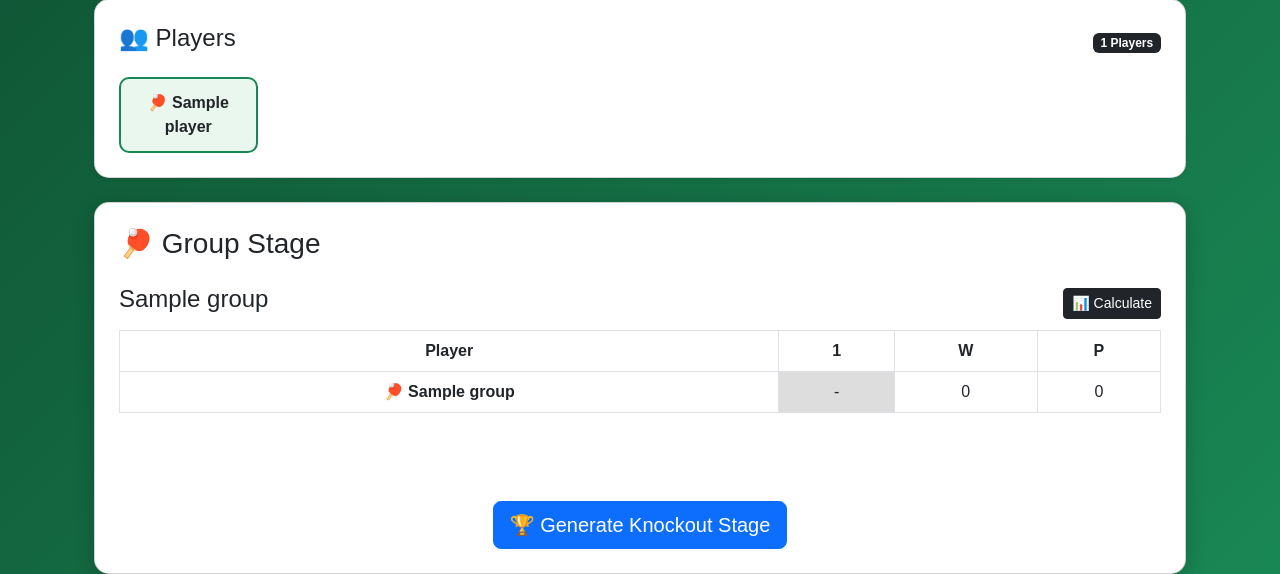
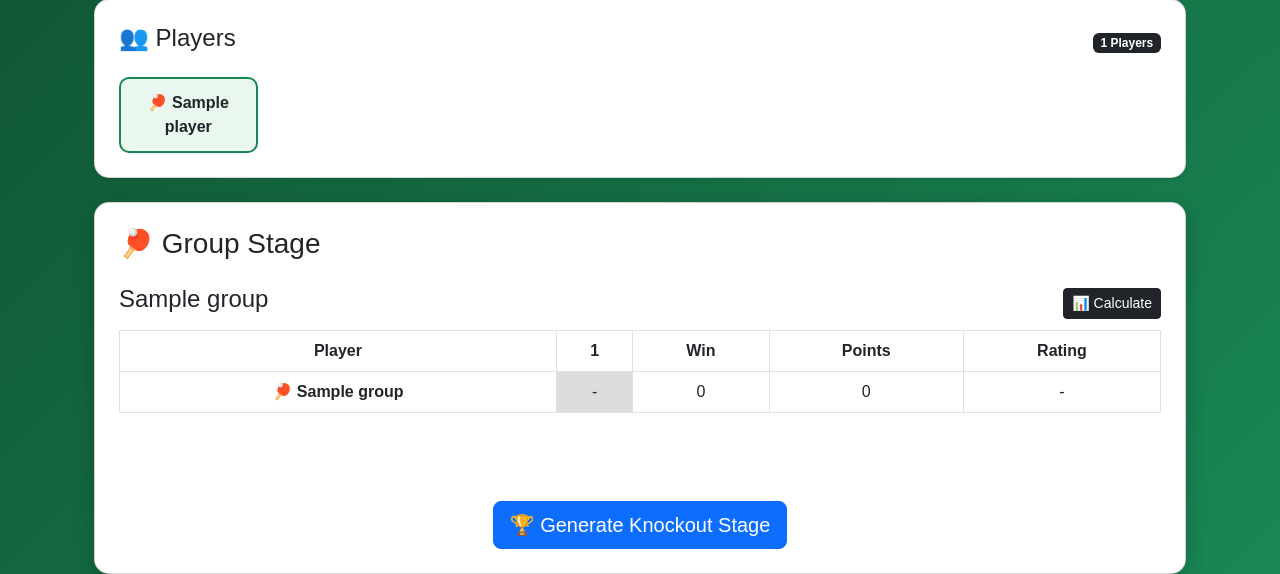
Before and after one commit to mohammed-awaes/table-tennis-tournament-system, a Flask app: page /tournament/1 in a window 1280 px wide. Shown: the part 275-849 px from the top of the page. Run offline with Flask 3, Linux system fonts and the light colour scheme; tables that the repository leaves empty hold one stand-in row (values such as "Sample post").

Commit message:
update tounrnament details

```diff
--- a/main.py
+++ b/main.py
@@ -266,7 +266,8 @@ def tournament_details(id):
     else:
         groups = None
 
-
+    standings = {}
+    sorted_players = []
 
     if request.method == "POST":
 
@@ -312,6 +313,7 @@ def tournament_details(id):
 
             group = request.form["group_name"]
 
+            # 🔥 جلب مباريات المجموعة
             c.execute("""
             SELECT player1, player2, score1, score2
             FROM group_matches
@@ -320,19 +322,47 @@ def tournament_details(id):
 
             matches = c.fetchall()
 
+            # 🔥 reset standings
             standings = {}
 
+            # 🧠 حساب النقاط
             for p1, p2, s1, s2 in matches:
 
+                # إنشاء اللاعب
                 if p1 not in standings:
-                    standings[p1] = 0
+                    standings[p1] = {"points": 0, "wins": 0}
                 if p2 not in standings:
-                    standings[p2] = 0
+                    standings[p2] = {"points": 0, "wins": 0}
 
+                # تحويل string → int (مهم)
+                s1 = int(s1)
+                s2 = int(s2)
+
+                # الحساب
                 if s1 > s2:
-                    standings[p1] += 3
+                    standings[p1]["points"] += 3
+                    standings[p1]["wins"] += 1
+                elif s2 > s1:
+                    standings[p2]["points"] += 3
+                    standings[p2]["wins"] += 1
                 else:
-                    standings[p2] += 3
+                    standings[p1]["points"] += 1
+                    standings[p2]["points"] += 1
+
+            # 🔥 ترتيب اللاعبين
+            sorted_players = sorted(
+                standings.items(),
+                key=lambda x: (x[1]["points"], x[1]["wins"]),
+                reverse=True
+            )
+
+            # 🔥 بناء rank
+            ranks = {}
+            for i, (player, data) in enumerate(sorted_players):
+                ranks[player] = i + 1
+
+
+
 
         if "generate_knockout" in request.form:
 
@@ -446,13 +476,16 @@ def tournament_details(id):
 
 
 
+    # 🔥 مهم: return خارج if
     return render_template(
         "tournament_details.html",
         tournament=tournament,
         players=players,
         groups=groups,
-        matches_dict=matches_dict
-
+        matches_dict=matches_dict,
+        standings=standings,
+        sorted_players=sorted_players,
+        ranks=ranks if 'ranks' in locals() else {}
     )
 
 if __name__ == "__main__":
--- a/templates/tournament_details.html
+++ b/templates/tournament_details.html
@@ -111,8 +111,9 @@
               <th>{{ loop.index }}</th>
             {% endfor %}
 
-            <th>W</th>
-            <th>P</th>
+            <th>Win</th>
+            <th>Points</th>
+            <th>Rating</th>
           </tr>
         </thead>
 
@@ -167,10 +168,13 @@
             {% endfor %}
 
             <!-- عدد الفوز -->
-            <td>0</td>
+            <td>{{ standings[p1]["wins"] if p1 in standings else 0 }}</td>
 
             <!-- النقاط -->
-            <td>0</td>
+            <td>{{ standings[p1]["points"] if p1 in standings else 0 }}</td>
+
+            <td>{{ ranks[p1] if p1 in ranks else "-" }}</td>
+
 
           </tr>
           {% endfor %}
```
